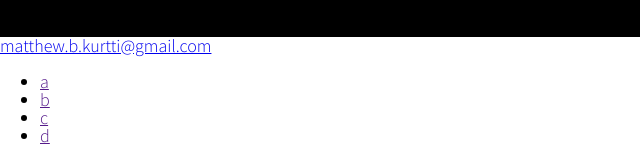
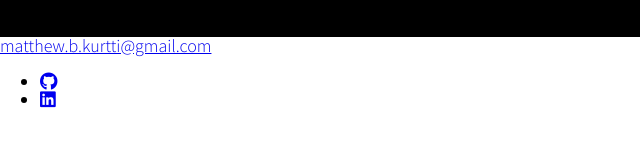
Before and after one commit to matthewkurtti/matthewkurtti.github.io, a plain HTML site: page index.html in a window 1280 px wide. Shown: the part 2677-2837 px from the top of the page, 0-640 px from the left. After the commit the page ends 2804 px from the top, so only its background shows below. Drawn offline with nearby package versions, Linux system fonts and the light colour scheme.

Commit message:
add social media icons to index.html

```diff
--- a/index.html
+++ b/index.html
@@ -151,10 +151,19 @@
     <footer>
       <a href="mailto:matthew.b.kurtti@gmail.com" class="footer__link">matthew.b.kurtti@gmail.com</a>
       <ul class="social-list">
-        <li class="social-list__item"><a class="social-list__link" href="">a</a></li>
-        <li class="social-list__item"><a class="social-list__link" href="">b</a></li>
-        <li class="social-list__item"><a class="social-list__link" href="">c</a></li>
-        <li class="social-list__item"><a class="social-list__link" href="">d</a></li>
+        <li class="social-list__item">
+          <a class="social-list__link" href="https://github.com/matthewkurtti">
+            <i class="fa-brands fa-github"></i>
+          </a>
+        </li>
+
+        <li class="social-list__item">
+          <a class="social-list__link" href="https://www.linkedin.com/in/matthew-kurtti-737ab2123/">
+            <i class="fa-brands fa-linkedin"></i>
+          </a>
+        </li>
+
+
       </ul>
     </footer>
 
```
